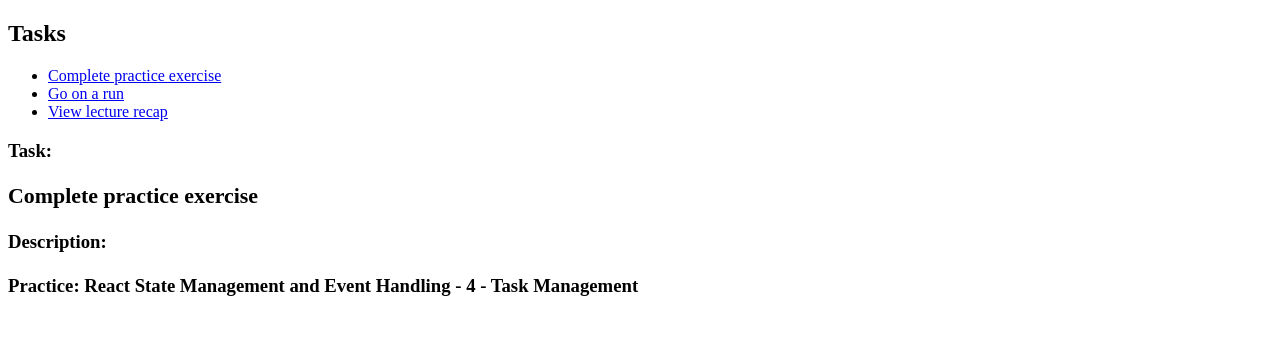
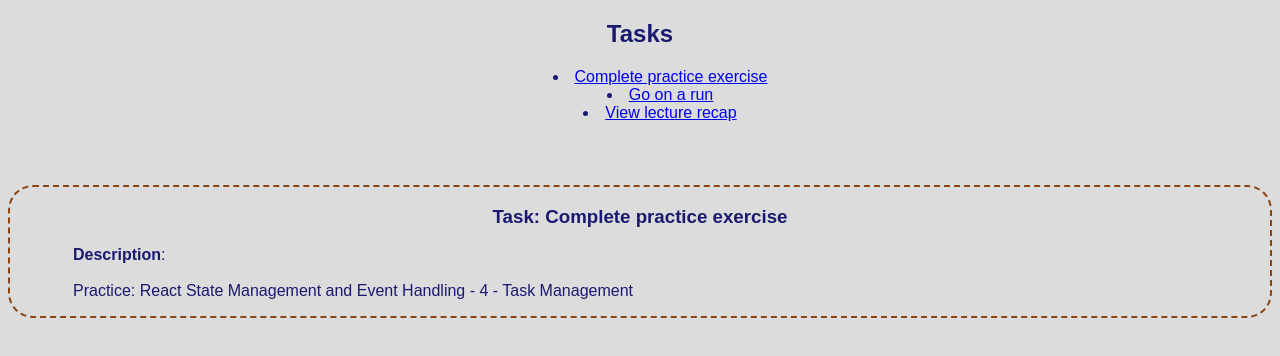
Before and after one commit to Nbelman1/practice-task-management-noah-b, a React (Vite) app in the folder task-management/: page /tasks/1 in a window 1280 px wide. Shown: the top 356 px of the page. Built offline with nearby package versions, Linux system fonts and the light colour scheme.

Commit message:
Added styles

```diff
--- a/task-management/src/App.css
+++ b/task-management/src/App.css
@@ -0,0 +1,29 @@
+body {
+    font-family: Arial, Helvetica, sans-serif;
+    color: midnightblue;
+    background-color: gainsboro;
+}
+
+.task-details-container {
+    border-style: dashed;
+    border-width: 2px;
+    border-radius: 25px;
+    border-color: saddlebrown;
+}
+
+.task-list, .task-title {
+    text-align: center;
+}
+
+.task-list {
+    margin-bottom: 5%;
+}
+
+ul {
+    list-style-position: inside;
+}
+
+.task-description {
+    margin-left: 5%;
+    margin-right: 5%;
+}
--- a/task-management/src/components/TaskDetail.jsx
+++ b/task-management/src/components/TaskDetail.jsx
@@ -12,14 +12,14 @@ const TaskDetail = ({ tasks }) => {
 
     const handleIds = (id) => {
         if (id > tasks.length || id == 0) {
-            return "Invalid task, please try again.";
+            return <h3>Invalid task, please try again.</h3>;
         } else if (!id) {
-            return "Unknown task, please try again.";
+            return <h3>Unknown task, please try again.</h3>;
         } else if (id) {
             return (
                 <div>
-                    <h3>{fetchTask.title}</h3>
-                    <p><strong>Description</strong>: <br /><br />{fetchTask.description}</p>
+                    <h3 className="task-title">Task: {fetchTask.title}</h3>
+                    <p className="task-description"><strong>Description</strong>: <br /><br />{fetchTask.description}</p>
                 </div>
             )
         }
@@ -27,8 +27,8 @@ const TaskDetail = ({ tasks }) => {
 
     // render task details
     return (
-        <div>
-            <h3>Task: {handleIds(id)}</h3>
+        <div className="task-details-container">
+            {handleIds(id)}
         </div>
     );
 };
--- a/task-management/src/components/TaskList.jsx
+++ b/task-management/src/components/TaskList.jsx
@@ -12,7 +12,7 @@ const TaskList = ({ tasks }) => {
 
     // render task links
     return (
-        <div>
+        <div className="task-list">
             <h2>Tasks</h2>
             <ul>
                 {renderTasks}
```
